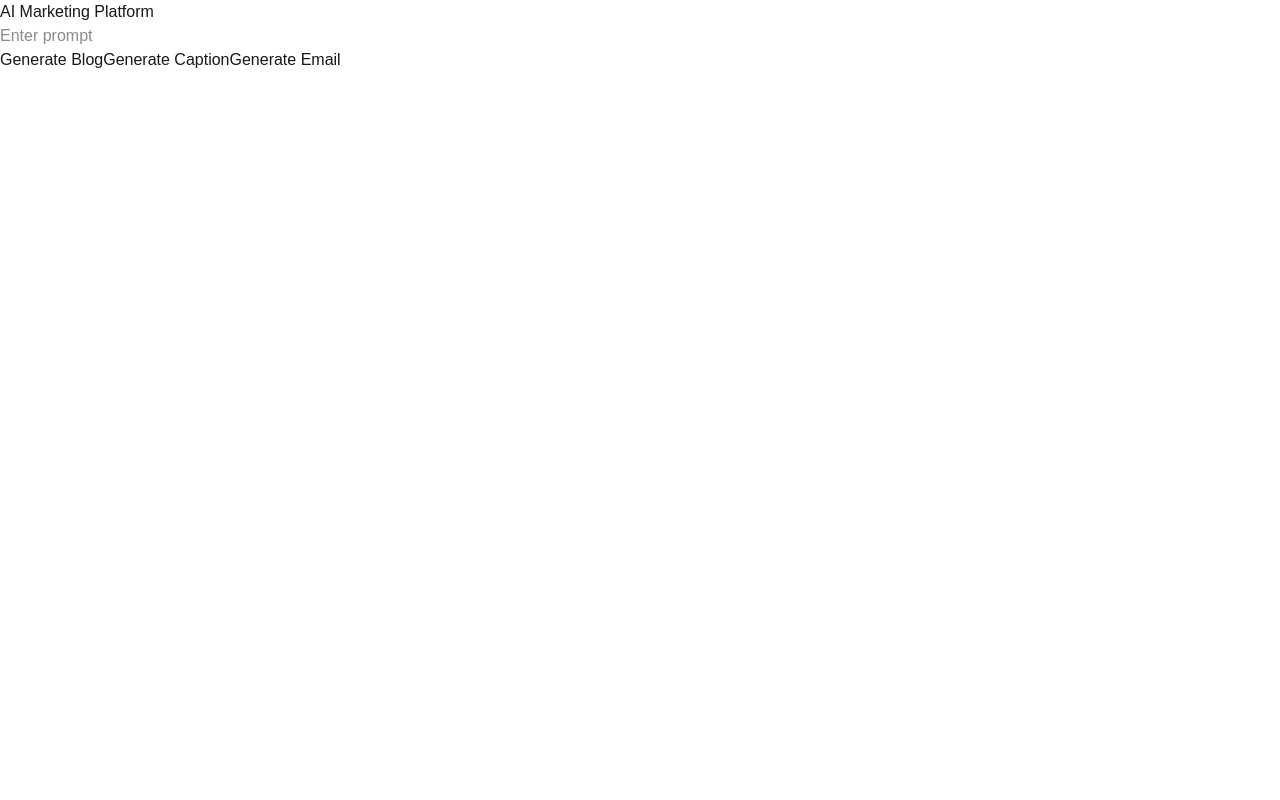
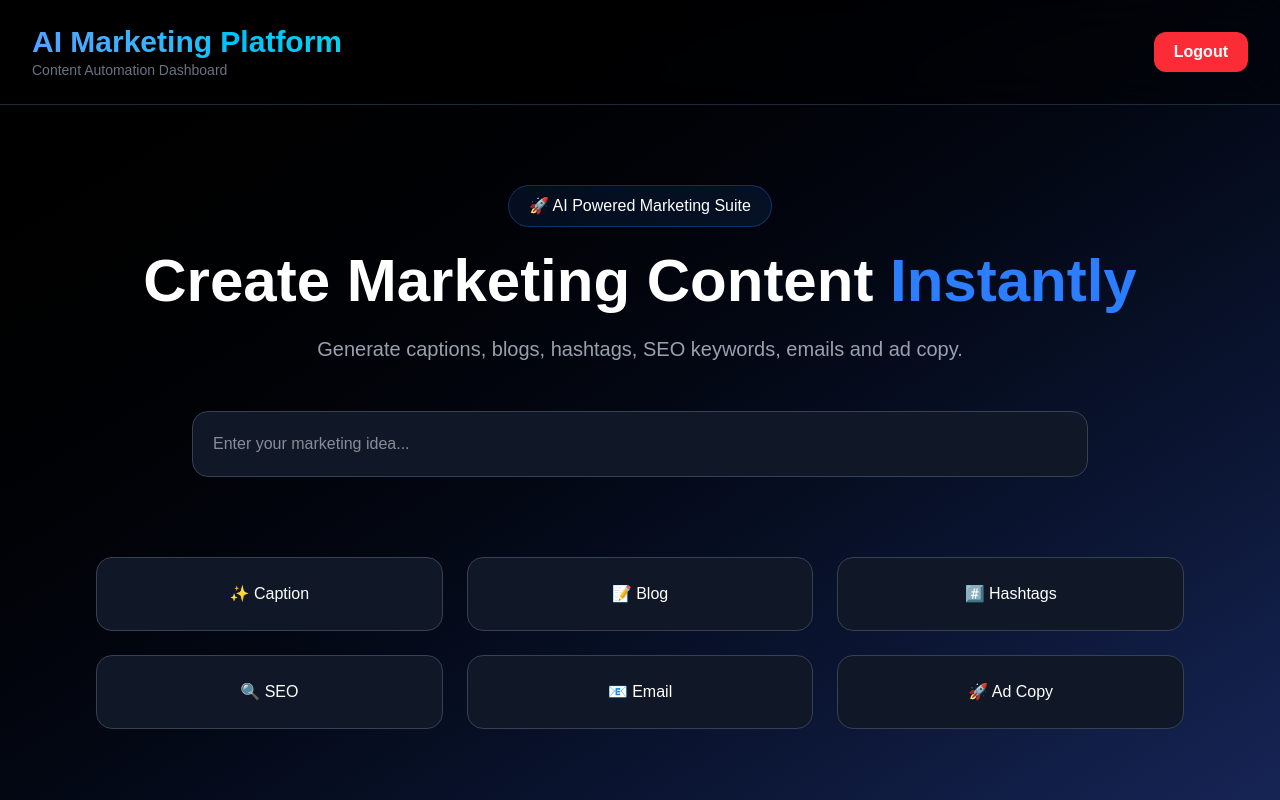
Before and after one commit to aqsajamil2026/AI-CONTENT-MARKETINGGG, a Next.js app in the folder frontend/: page / in a window 1280 px wide. Built offline with nearby package versions, Linux system fonts and the light colour scheme; no server answers; sample sign-in values are in the browser's storage.

Commit message:
fix UI and frontend updates

```diff
--- a/frontend/app/page.tsx
+++ b/frontend/app/page.tsx
@@ -16,6 +16,7 @@ export default function Home() {
 
   useEffect(() => {
     const token = localStorage.getItem("token");
+
     if (!token) {
       router.push("/login");
     }
@@ -44,43 +45,94 @@ export default function Home() {
         setResult(
           Array.isArray(data[field])
             ? data[field].join(", ")
-            : data[field] || "No response"
+            : data[field] || "No response received"
         );
       }
     } catch (error) {
       console.error(error);
-      setResult("Backend error");
+      setResult("Something went wrong.");
     }
 
     setLoading(false);
   };
 
   return (
-    <div>
-      <h1>AI Marketing Platform</h1>
+    <div className="min-h-screen bg-gradient-to-br from-black via-gray-950 to-blue-950 text-white">
+      <nav className="flex justify-between items-center px-8 py-6 border-b border-gray-800 backdrop-blur-xl bg-black/40 sticky top-0 z-50">
+        <div>
+          <h1 className="text-3xl font-bold bg-gradient-to-r from-blue-400 to-cyan-400 bg-clip-text text-transparent">
+            AI Marketing Platform
+          </h1>
 
-      <input
-        value={prompt}
-        onChange={(e) => setPrompt(e.target.value)}
-        placeholder="Enter prompt"
-      />
+          <p className="text-gray-500 text-sm">
+            Content Automation Dashboard
+          </p>
+        </div>
 
-      <div>
-        <button onClick={() => callAPI("generate-blog", "blog")}>
-          Generate Blog
+        <button
+          onClick={() => {
+            localStorage.removeItem("token");
+            router.push("/login");
+          }}
+          className="bg-red-500 hover:bg-red-600 px-5 py-2 rounded-xl font-semibold"
+        >
+          Logout
         </button>
+      </nav>
 
-        <button onClick={() => callAPI("generate-caption", "caption")}>
-          Generate Caption
-        </button>
+      <section className="max-w-7xl mx-auto px-8 py-20 text-center">
+        <div className="inline-block px-5 py-2 rounded-full bg-blue-500/10 border border-blue-500/30 mb-6">
+          🚀 AI Powered Marketing Suite
+        </div>
 
-        <button onClick={() => callAPI("generate-email", "email")}>
-          Generate Email
-        </button>
-      </div>
+        <h1 className="text-6xl font-bold mb-6">
+          Create Marketing Content{" "}
+          <span className="text-blue-500">Instantly</span>
+        </h1>
 
-      {loading && <p>Loading...</p>}
-      {result && <pre>{result}</pre>}
+        <p className="text-gray-400 text-xl mb-12">
+          Generate captions, blogs, hashtags, SEO keywords, emails and ad copy.
+        </p>
+
+        <input
+          type="text"
+          placeholder="Enter your marketing idea..."
+          value={prompt}
+          onChange={(e) => setPrompt(e.target.value)}
+          className="w-full max-w-4xl p-5 rounded-2xl bg-gray-900 border border-gray-700 text-white"
+        />
+      </section>
+
+      <section className="max-w-6xl mx-auto px-8">
+        <div className="grid md:grid-cols-3 gap-6">
+          {[
+            ["generate-caption", "caption", "✨ Caption"],
+            ["generate-blog", "blog", "📝 Blog"],
+            ["generate-hashtags", "hashtags", "#️⃣ Hashtags"],
+            ["generate-seo", "keywords", "🔍 SEO"],
+            ["generate-email", "email", "📧 Email"],
+            ["generate-ad-copy", "ad_copy", "🚀 Ad Copy"],
+          ].map(([endpoint, field, label]) => (
+            <button
+              key={endpoint}
+              onClick={() => callAPI(endpoint, field)}
+              className="bg-gray-900 p-6 rounded-2xl border border-gray-700 hover:border-blue-500"
+            >
+              {label}
+            </button>
+          ))}
+        </div>
+
+        <div className="mt-10">
+          {loading && <p>Generating...</p>}
+
+          {result && (
+            <div className="bg-gray-900 p-6 rounded-xl mt-5">
+              <pre className="whitespace-pre-wrap">{result}</pre>
+            </div>
+          )}
+        </div>
+      </section>
     </div>
   );
 }
```
Also changed, not shown: 1 other file (tests, documents, lock files or other folders).
